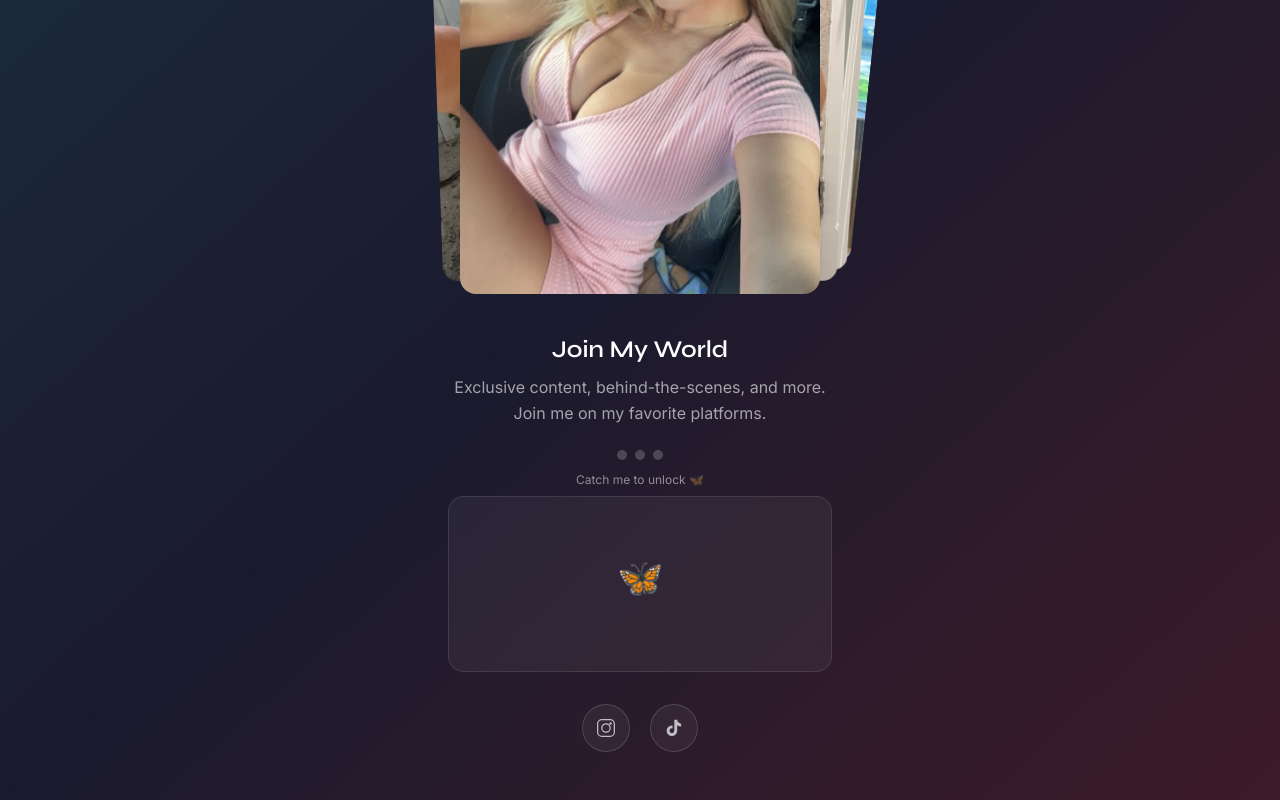
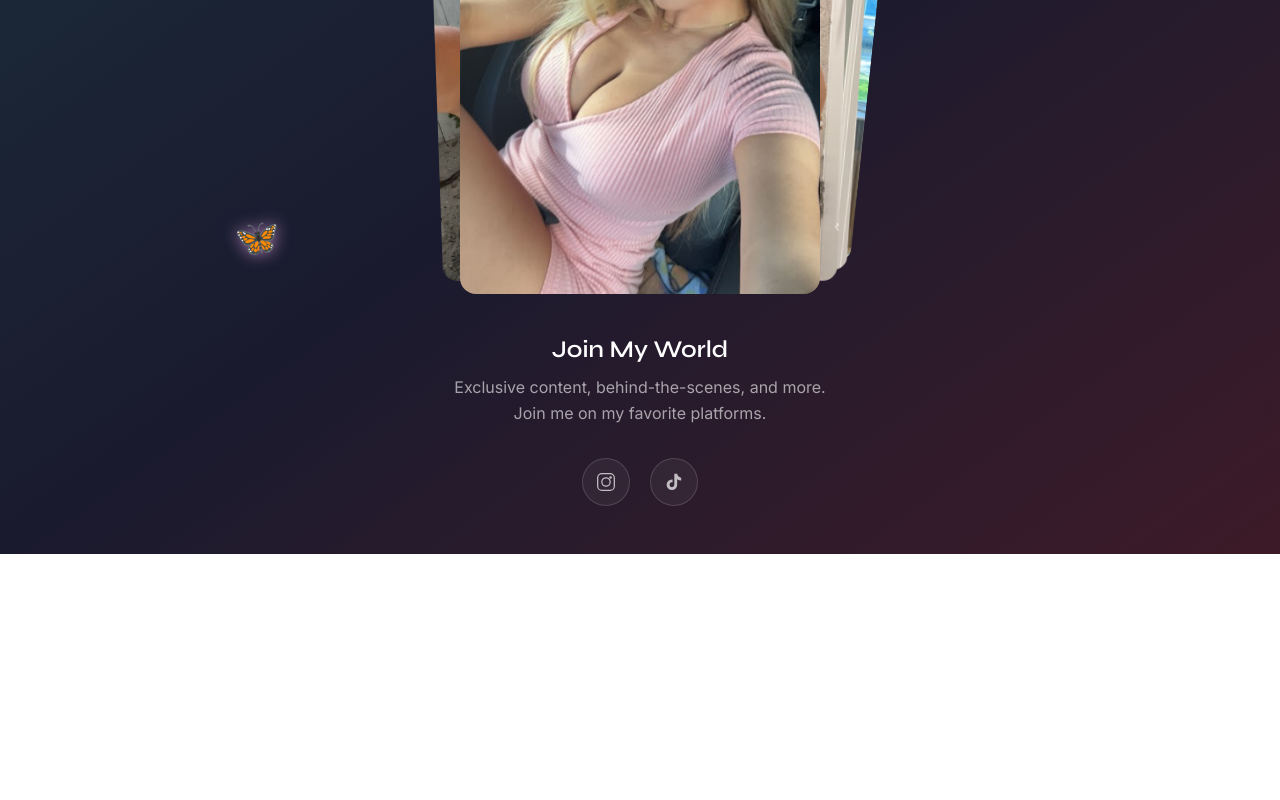
Before and after one commit to akibrehbari/model-sydney, a Next.js app: page / in a window 1280 px wide. Shown: the part 354-1154 px from the top of the page. After the commit the page ends 908 px from the top, so only its background shows below. Built offline with nearby package versions, Linux system fonts and the light colour scheme.

Commit message:
Redesign butterfly: free-flying across full page, pop reveals button

```diff
--- a/src/app/globals.css
+++ b/src/app/globals.css
@@ -1,23 +1,34 @@
 @import "tailwindcss";
 
-@keyframes float {
-  0%, 100% { transform: translate(-50%, -50%) rotate(-8deg) scale(1); }
-  25% { transform: translate(-50%, -60%) rotate(8deg) scale(1.1); }
-  50% { transform: translate(-50%, -50%) rotate(-5deg) scale(1); }
-  75% { transform: translate(-50%, -40%) rotate(6deg) scale(1.05); }
+@keyframes bob {
+  0%, 100% { margin-top: 0px; }
+  50% { margin-top: -10px; }
 }
 
 @keyframes fade-in {
-  from { opacity: 0; transform: translateY(12px); }
-  to { opacity: 1; transform: translateY(0); }
+  from { opacity: 0; transform: translateY(16px) scale(0.9); }
+  to { opacity: 1; transform: translateY(0) scale(1); }
 }
 
-.butterfly-float {
-  animation: float 2.5s ease-in-out infinite;
+@keyframes burst-0 {
+  0%   { opacity: 1; transform: translate(0, 0) scale(1); }
+  100% { opacity: 0; transform: translate(-60px, -70px) scale(0.3); }
+}
+@keyframes burst-1 {
+  0%   { opacity: 1; transform: translate(0, 0) scale(1); }
+  100% { opacity: 0; transform: translate(60px, -60px) scale(0.3); }
+}
+@keyframes burst-2 {
+  0%   { opacity: 1; transform: translate(0, 0) scale(1); }
+  100% { opacity: 0; transform: translate(-50px, 60px) scale(0.3); }
+}
+@keyframes burst-3 {
+  0%   { opacity: 1; transform: translate(0, 0) scale(1); }
+  100% { opacity: 0; transform: translate(55px, 55px) scale(0.3); }
 }
 
 .animate-fade-in {
-  animation: fade-in 0.6s ease forwards;
+  animation: fade-in 0.7s cubic-bezier(0.34, 1.56, 0.64, 1) forwards;
 }
 
 @theme inline {
--- a/src/components/butterfly-game.tsx
+++ b/src/components/butterfly-game.tsx
@@ -1,106 +1,90 @@
 "use client";
 
-import { useState, useEffect, useCallback } from "react";
+import { useState, useEffect, useRef, useCallback } from "react";
 
-// Link split so it never appears as plain text in source
 const getLink = () => ["https://only", "fans", ".com/syd", "xo/c9"].join("");
 
 const BLOCKED_UA = [
   "facebookexternalhit", "facebot", "twitterbot", "linkedinbot",
   "instagram", "pinterest", "slackbot", "telegrambot", "whatsapp",
   "googlebot", "bingbot", "yandexbot", "duckduckbot", "baiduspider",
-  "ahrefsbot", "semrushbot", "mj12bot", "dotbot", "rogerbot", "scrapy",
-  "curl", "wget", "python-requests", "axios",
+  "ahrefsbot", "semrushbot", "scrapy", "curl", "wget", "python-requests",
 ];
 
 export function ButterflyGame() {
-  const [clicks, setClicks] = useState(0);
-  const [pos, setPos] = useState({ x: 50, y: 45 });
-  const [revealed, setRevealed] = useState(false);
+  const [pos, setPos] = useState({ x: 60, y: 40 }); // % of viewport
+  const [popped, setPopped] = useState(false);
+  const [popPos, setPopPos] = useState({ x: 0, y: 0 });
   const [visible, setVisible] = useState(false);
   const [blocked, setBlocked] = useState(false);
+  const intervalRef = useRef<ReturnType<typeof setInterval> | null>(null);
 
   useEffect(() => {
-    // Server-side bots won't even reach this (middleware handles them)
-    // This is a second client-side check
     const ua = navigator.userAgent.toLowerCase();
     if (BLOCKED_UA.some((bot) => ua.includes(bot))) {
       setBlocked(true);
       return;
     }
 
-    // Only reveal butterfly after real human interaction
     const onInteract = () => setVisible(true);
     window.addEventListener("mousemove", onInteract, { once: true });
     window.addEventListener("touchstart", onInteract, { once: true });
-    window.addEventListener("scroll", onInteract, { once: true });
-
-    // Fallback: show after 1.5s regardless (mobile users who land directly)
     const fallback = setTimeout(() => setVisible(true), 1500);
 
     return () => {
       window.removeEventListener("mousemove", onInteract);
       window.removeEventListener("touchstart", onInteract);
-      window.removeEventListener("scroll", onInteract);
       clearTimeout(fallback);
     };
   }, []);
 
-  const handleClick = useCallback(() => {
-    const next = clicks + 1;
-    setClicks(next);
+  // Keep flying around
+  useEffect(() => {
+    if (!visible || popped) return;
 
-    if (next >= 3) {
-      setRevealed(true);
-    } else {
-      // Move butterfly to a new random spot
-      const x = 15 + Math.random() * 65;
-      const y = 15 + Math.random() * 55;
-      setPos({ x, y });
-    }
-  }, [clicks]);
+    const fly = () => {
+      setPos({
+        x: 8 + Math.random() * 82,
+        y: 8 + Math.random() * 75,
+      });
+    };
+
+    fly();
+    intervalRef.current = setInterval(fly, 2200);
+
+    return () => {
+      if (intervalRef.current) clearInterval(intervalRef.current);
+    };
+  }, [visible, popped]);
+
+  const handleCatch = useCallback((e: React.MouseEvent | React.TouchEvent) => {
+    if (popped) return;
+    if (intervalRef.current) clearInterval(intervalRef.current);
+
+    // Save where the butterfly was for the pop effect
+    const vw = window.innerWidth;
+    const vh = window.innerHeight;
+    setPopPos({ x: (pos.x / 100) * vw, y: (pos.y / 100) * vh });
+    setPopped(true);
+  }, [popped, pos]);
 
   if (blocked) return null;
 
-  const hints = [
-    "Catch me to unlock 🦋",
-    "Almost there! Catch me again 🌸",
-    "One more time! 💫",
-  ];
-
   return (
-    <div className="flex flex-col items-center w-full max-w-sm mt-6">
-      {!revealed ? (
     <>
-          {/* Dots counter */}
-          <div className="flex gap-2 mb-3">
-            {[0, 1, 2].map((i) => (
-              <div
-                key={i}
-                className={`w-2.5 h-2.5 rounded-full transition-all duration-500 ${
-                  i < clicks
-                    ? "bg-pink-400 scale-125 shadow-[0_0_8px_#f472b6]"
-                    : "bg-white/20"
-                }`}
-              />
-            ))}
-          </div>
-
-          {/* Hint text */}
-          <p className="text-white/50 text-xs mb-2 text-center transition-all duration-300">
-            {hints[clicks]}
-          </p>
-
-          {/* Butterfly arena */}
-          <div className="relative w-full h-44 rounded-2xl bg-white/5 border border-white/10 overflow-hidden">
-            {visible && (
+      {/* Freely flying butterfly — fixed to viewport */}
+      {visible && !popped && (
         <button
-                onClick={handleClick}
-                className="absolute butterfly-float text-4xl cursor-pointer select-none bg-transparent border-none p-0 leading-none transition-all duration-500 ease-in-out hover:scale-125 active:scale-95"
+          onClick={handleCatch}
+          onTouchEnd={handleCatch}
+          className="fixed z-50 text-4xl cursor-pointer select-none bg-transparent border-none p-2 leading-none"
           style={{
             left: `${pos.x}%`,
             top: `${pos.y}%`,
             transform: "translate(-50%, -50%)",
+            transition: "left 1.8s cubic-bezier(0.45, 0.05, 0.55, 0.95), top 1.8s cubic-bezier(0.45, 0.05, 0.55, 0.95)",
+            filter: "drop-shadow(0 0 8px rgba(255,180,255,0.6))",
+            animation: "bob 2s ease-in-out infinite",
           }}
           aria-label="Catch the butterfly"
         >
@@ -108,21 +92,33 @@ export function ButterflyGame() {
         </button>
       )}
 
-            {!visible && (
-              <div className="absolute inset-0 flex items-center justify-center">
-                <p className="text-white/30 text-xs">Loading...</p>
+      {/* Pop burst — appears where butterfly was clicked */}
+      {popped && (
+        <div
+          className="fixed z-50 pointer-events-none"
+          style={{ left: popPos.x, top: popPos.y, transform: "translate(-50%, -50%)" }}
+        >
+          {/* Burst particles */}
+          {["✨","🌸","💫","⭐","🌺","✨","💖","🌸"].map((p, i) => (
+            <span
+              key={i}
+              className="absolute text-lg"
+              style={{
+                animation: `burst-${i % 4} 0.7s ease-out forwards`,
+                animationDelay: `${i * 0.04}s`,
+              }}
+            >
+              {p}
+            </span>
+          ))}
         </div>
       )}
-          </div>
-        </>
-      ) : (
-        <div className="flex flex-col items-center gap-3 w-full animate-fade-in">
-          <p className="text-white/60 text-sm">You caught me! 🌸</p>
-          {/* href is set dynamically via JS — never in static HTML */}
+
+      {/* Button appears in page flow after pop */}
+      {popped && (
+        <div className="flex flex-col items-center gap-2 mt-6 w-full max-w-sm animate-fade-in">
           <a
-            ref={(el) => {
-              if (el) el.href = getLink();
-            }}
+            ref={(el) => { if (el) el.href = getLink(); }}
             target="_blank"
             rel="noopener noreferrer"
             className="flex items-center justify-center gap-2.5 w-full px-6 py-3.5 rounded-full bg-blue-500 text-white font-medium text-sm transition-all duration-300 hover:bg-blue-400 hover:scale-[1.02]"
@@ -131,6 +127,6 @@ export function ButterflyGame() {
           </a>
         </div>
       )}
-    </div>
+    </>
   );
 }
```
Lines whose indentation alone changed are shown as unchanged.
